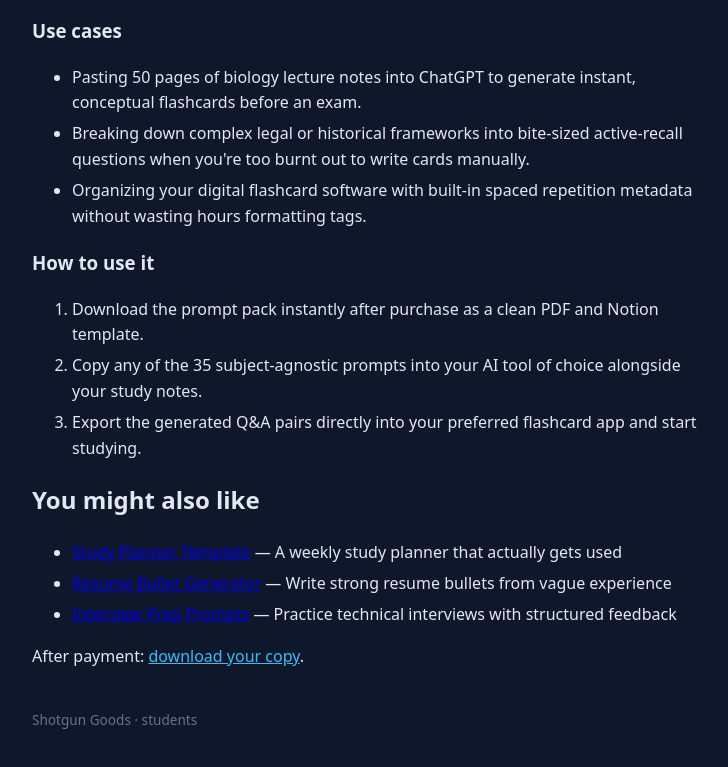
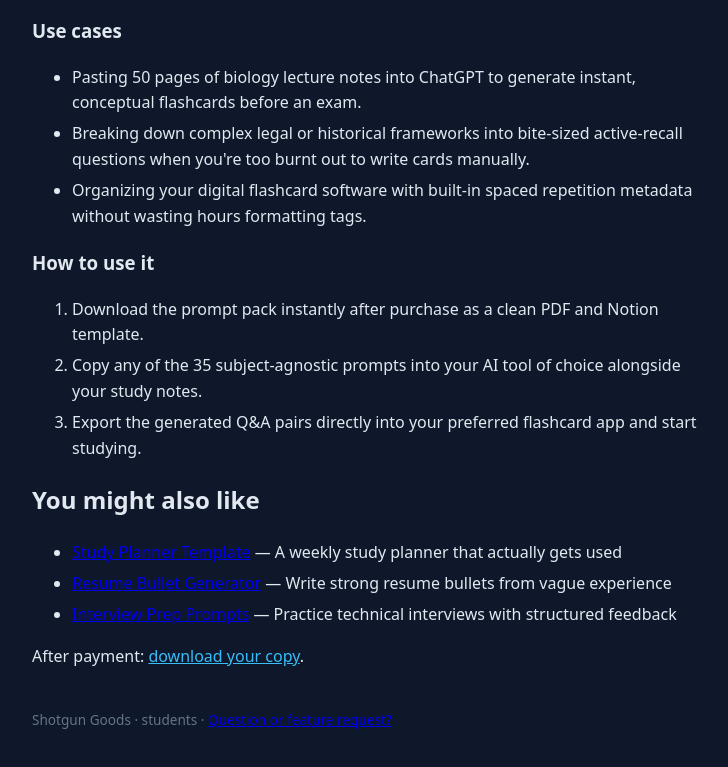
Before and after one commit to LinuxGuru999/shotgun-exam-flashcard-prompts, a plain HTML site: page docs/index.html in a window 1280 px wide. Shown: the part 723-1490 px from the top of the page, without its empty margins (268-996 px from the left). Drawn offline with Linux system fonts and the light colour scheme.

Commit message:
Update Exam Flashcard Prompts

```diff
--- a/docs/index.html
+++ b/docs/index.html
@@ -14,4 +14,4 @@
 <section><h2>You might also like</h2><ul><li><a href="https://LinuxGuru999.github.io/shotgun-study-planner-template/">Study Planner Template</a> — A weekly study planner that actually gets used</li><li><a href="https://LinuxGuru999.github.io/shotgun-resume-bullet-generator/">Resume Bullet Generator</a> — Write strong resume bullets from vague experience</li><li><a href="https://LinuxGuru999.github.io/shotgun-library/products/interview-prep-prompts/">Interview Prep Prompts</a> — Practice technical interviews with structured feedback</li></ul></section>
 
 <p>After payment: <a class="download" href="https://raw.githubusercontent.com/LinuxGuru999/shotgun-exam-flashcard-prompts/main/download/exam-flashcard-prompts.txt">download your copy</a>.</p>
-<footer>Shotgun Goods · students</footer></body></html>
+<footer>Shotgun Goods · students · <a href="mailto:linuxguru999@gmail.com?subject=Feedback%20on%20Exam%20Flashcard%20Prompts">Question or feature request?</a></footer></body></html>
```
